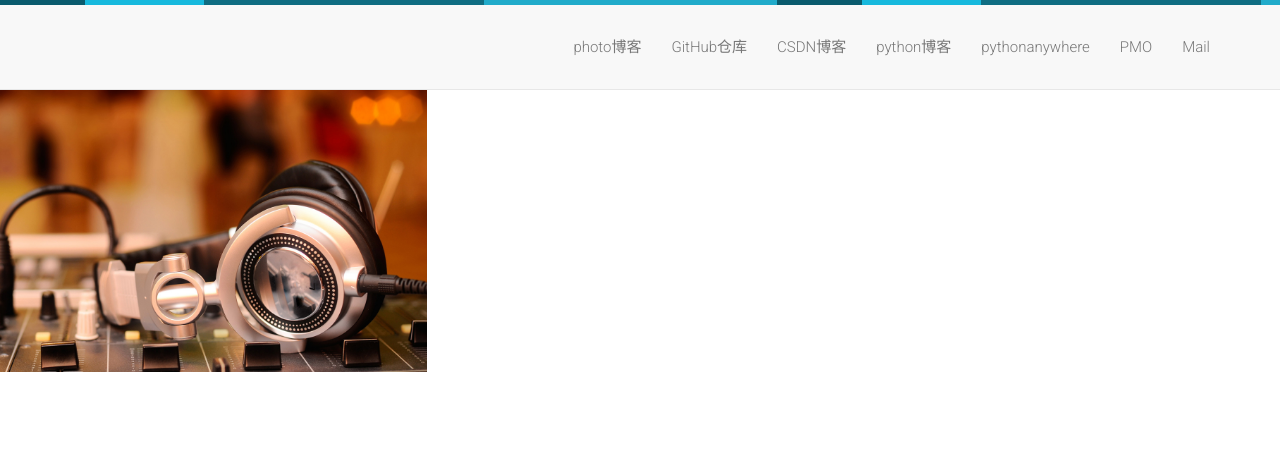
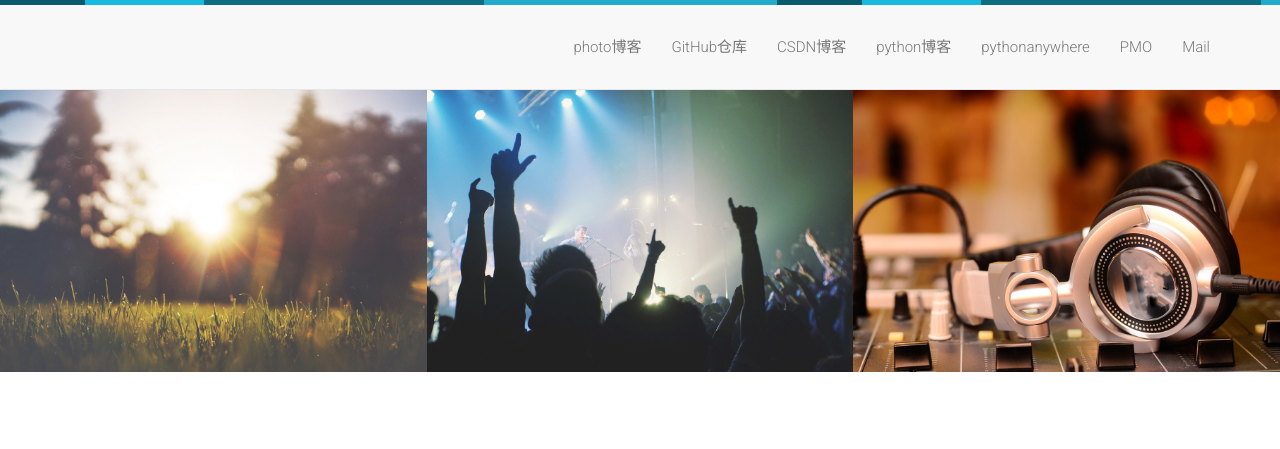
Before and after one commit to zhengruiguo/zhengruiguo.github.io, a plain HTML site: page index.html in a window 1280 px wide. Shown: the top 449 px of the page. Drawn offline with Linux system fonts and the light colour scheme.

Commit message:
Update index.html

```diff
--- a/index.html
+++ b/index.html
@@ -87,6 +87,14 @@
 
 
 <div id="works"  class=" clearfix grid">
+    <figure class="effect-oscar  wowload fadeIn">
+       <img src="images/portfolio/1.jpg" alt="img01"/>
+    </figure>
+
+    <figure class="effect-oscar  wowload fadeIn">
+       <img src="images/portfolio/2.jpg" alt="img01"/>
+    </figure>
+
     <figure class="effect-oscar  wowload fadeIn">
        <img src="images/portfolio/3.jpg" alt="img01"/>
     </figure>
```
